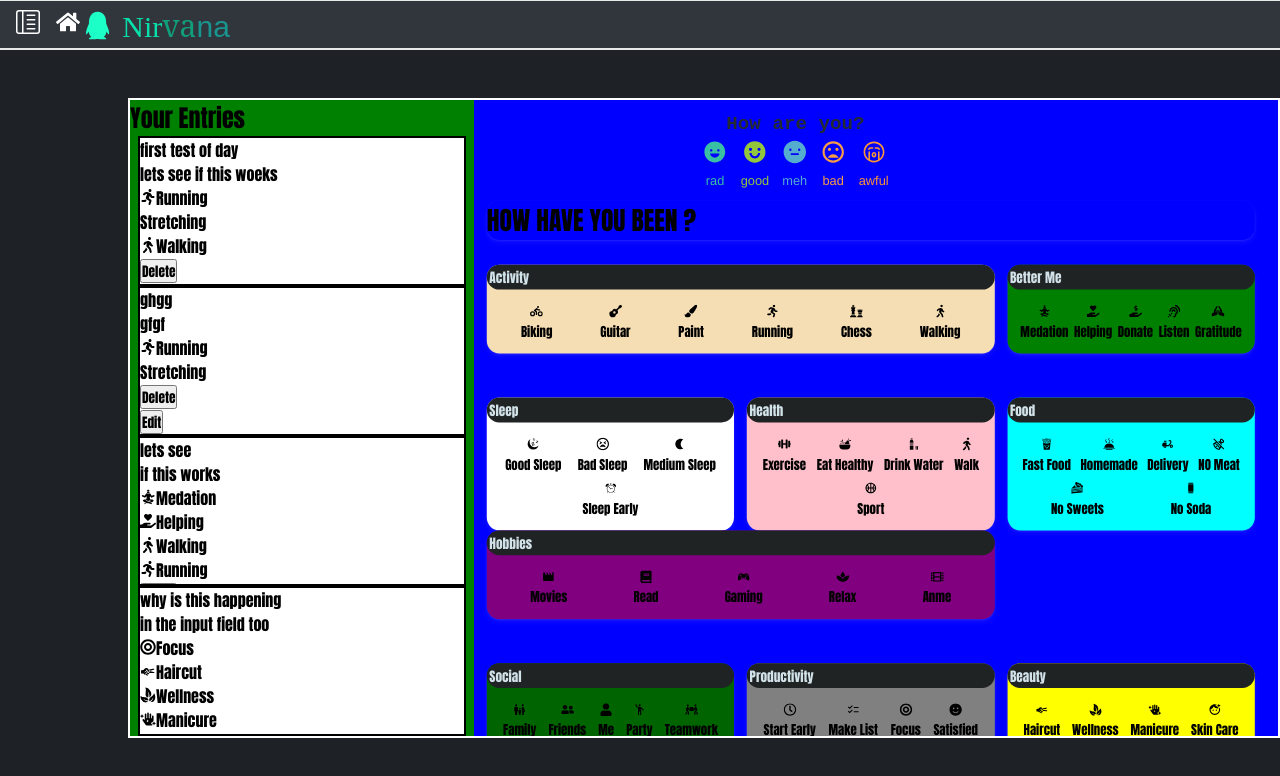
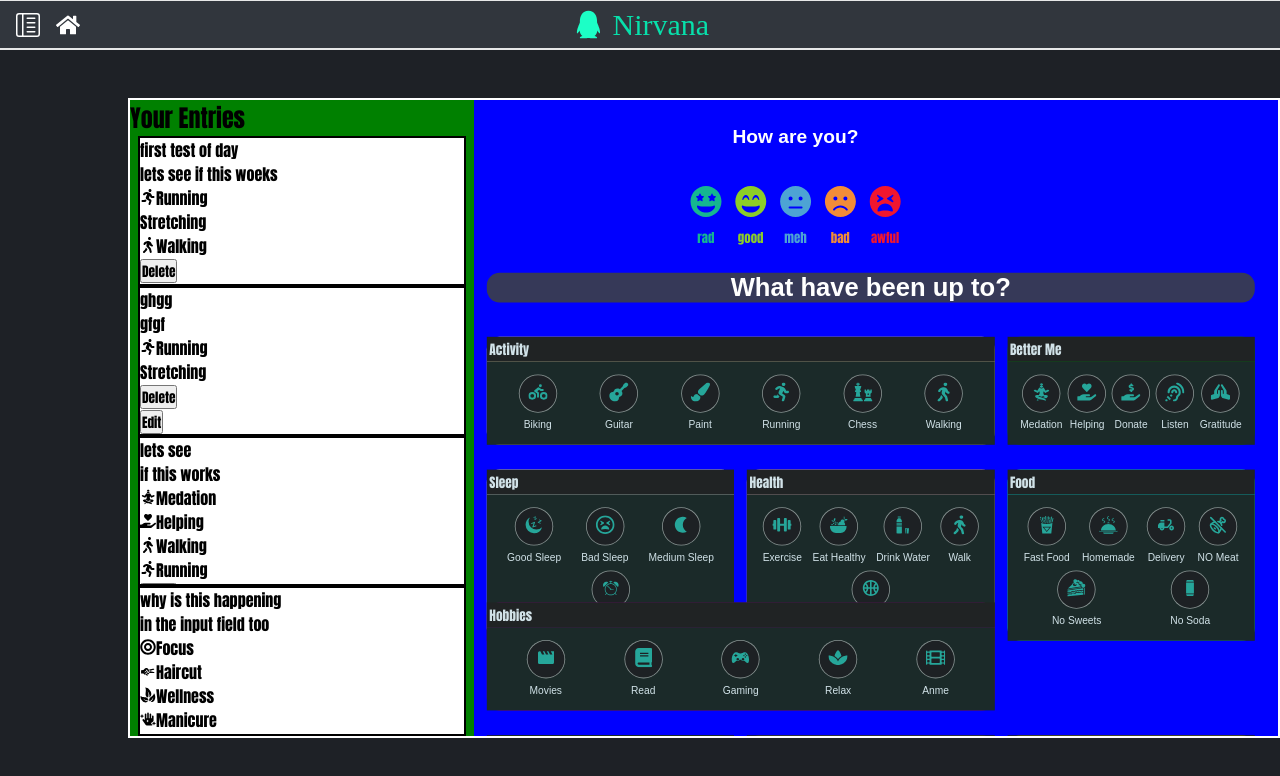
Before and after one commit to RishabhKumarDev/Nirvana, a React (Vite) app: page /history in a window 1280 px wide. Shown: the top 776 px of the page. Built offline with nearby package versions, Linux system fonts and the light colour scheme; data requests are answered from the project's data file.

Commit message:
basic styling of input page is complete now i am working on time and date and history styling

```diff
--- a/data/db.json
+++ b/data/db.json
@@ -121,6 +121,17 @@
         "Sad"
       ],
       "selectedCoverEmoji": "meh"
+    },
+    {
+      "id": "1d5c",
+      "title": "test",
+      "content": "hiii",
+      "selectedEmojis": [
+        "Biking",
+        "Exercise",
+        "Tired"
+      ],
+      "selectedCoverEmoji": "good"
     }
   ]
 }
--- a/src/components/EmotionsTracker.jsx
+++ b/src/components/EmotionsTracker.jsx
@@ -6,10 +6,10 @@ import { CoverEmojis } from './IconsContainer';
 const EmotionsTracker = ({selectedCoverEmoji,setSelectedCoverEmoji}) => {
 
    const location = useLocation();
-
+   const isCoverPage = location.pathname === "/";
     return (
 
-        <div className="cover-felling-tracker">
+        <div className={`cover-felling-tracker ${isCoverPage ? "": "in-input-page"}`}>
            <div className="question-container">
             <h3 className='question'>How are you?</h3>
            </div>
@@ -20,16 +20,19 @@ const EmotionsTracker = ({selectedCoverEmoji,setSelectedCoverEmoji}) => {
             const emojiElement = (
                 <div
               key={i}
-              className={`emoji-container ${selectedCoverEmoji === emoji.name ? "cover-emoji-selected": selectedCoverEmoji ? "cover-emoji-not-selected" : ""}`}
+              className={`emoji-container `}
               onClick={()=> setSelectedCoverEmoji(emoji.name)}
                 >
-                   <span className={`emoji ${emoji.name}`}>{emoji.icon}</span>
-                   <p className={`emoji-name ${emoji.name}`}>{emoji.name}</p>
+                   <span className={`emoji ${selectedCoverEmoji === emoji.name ? emoji.name : selectedCoverEmoji ? "cover-emoji-not-selected" : emoji.name}`}>
+                     {emoji.icon}</span>
+
+                   <p className={`${selectedCoverEmoji === emoji.name ? emoji.name : selectedCoverEmoji ? "cover-emoji-not-selected-name" : emoji.name}`}>
+                     {emoji.name}</p>
                 </div>
             )
             // wrap Link only if the location is first page "/".
 
-            return location.pathname === "/" ? (<Link to={"/input"} key={i}> {emojiElement} </Link>) : (<div key={i}> {emojiElement}  </div>);
+            return isCoverPage ? (<Link to={"/input"} key={i}> {emojiElement} </Link>) : (<div key={i}> {emojiElement}  </div>);
 
  } )}
 
--- a/src/components/IconsContainer.jsx
+++ b/src/components/IconsContainer.jsx
@@ -5,6 +5,7 @@ import {
     FaAssistiveListeningSystems, FaHandHoldingUsd, FaUserFriends, FaUser,
     FaPeopleCarry,  FaRegClock, FaBullseye, FaSmile, FaBookOpen,
     FaHandSparkles, FaRegTired , FaHeart, FaQuestion , FaChess ,FaBiking , FaGuitar , FaPaintBrush
+    ,FaTired ,FaFrown ,FaGrinStars ,FaGrinBeam ,FaMeh
   } from "react-icons/fa";
 
   // react-icons/md
@@ -13,7 +14,7 @@ import {
     MdOutlineSportsBasketball, MdMovie,
     MdFamilyRestroom,  MdEmojiPeople, MdOutlineTrackChanges, MdChecklist,
     MdCelebration ,
-    MdFaceRetouchingNatural ,
+    MdFaceRetouchingNatural ,MdSentimentSatisfied
   } from "react-icons/md";
 
   // react-icons/gi
@@ -28,19 +29,14 @@ import {
   // react-icons/tb
   import { TbCloudStorm, TbBalloon, TbMountain , TbMeatOff } from "react-icons/tb";
 
- // cover emojis
- import { IoIosHappy } from "react-icons/io";
- import { RiEmotionHappyFill } from "react-icons/ri";
- import { AiFillMeh } from "react-icons/ai";
- import { MdMoodBad } from "react-icons/md";
- import { LiaSadCrySolid } from "react-icons/lia";
+
 
 export const CoverEmojis = [
-    {icon: <IoIosHappy/>,name:'rad'},
-    {icon: <RiEmotionHappyFill/>,name:'good'},
-    {icon: <AiFillMeh/>,name:'meh'},
-    {icon: <MdMoodBad/>,name:'bad'},
-    {icon: <LiaSadCrySolid/>,name:'awful'}
+    {icon: <FaGrinStars/>,name:'rad'},
+    {icon: <FaGrinBeam  />,name:'good'},
+    {icon: <FaMeh />,name:'meh'},
+    {icon: <FaFrown />,name:'bad'},
+    {icon: <FaTired />,name:'awful'}
 ]
 
 export const iconCategory = [
--- a/src/components/InputEmojis.jsx
+++ b/src/components/InputEmojis.jsx
@@ -30,8 +30,12 @@ const InputEmojis = ({selectedEmojis,setSelectedEmojis}) => {
                 className={`emoji-name-container ${selectedEmojis.includes(iconObj.name)? "selected" : ""}`}
                 onClick = {() => toggleEmoji(iconObj.name)}
                 >
-                    <div className="input-emoji-wrap">{iconObj.icon}</div>
-                    <div className="input-emoji-name">{iconObj.name}</div>
+                    <div className="input-emoji-wrap">
+                        <span className="input-icon-entry">{iconObj.icon}</span>
+                        </div>
+                    <div className="input-emoji-name">
+                        <span className="input-icon-name-entry">{iconObj.name}</span>
+                        </div>
                 </div>
             ))}
         </div>
--- a/src/components/Navbar.jsx
+++ b/src/components/Navbar.jsx
@@ -32,11 +32,10 @@ const Navbar = () => {
 
             </div>
 
+
             <Link to="/" className="logo">
-             <span> <AiOutlineQq className='logo-icon' /> </span>
-              <span className="nirvana-part1">Nir</span>
-              <span className="nirvana-part2">va</span>
-              <span className="nirvana-part3">na</span>
+            <span> <AiOutlineQq className='logo-icon' /> </span>
+              <span className="nirvana-part1">Nirvana</span>
             </Link>
 
         </nav>
--- a/src/pages/InputPage.jsx
+++ b/src/pages/InputPage.jsx
@@ -25,7 +25,7 @@ const InputPage = () => {
          <EmotionsTracker selectedCoverEmoji={selectedCoverEmoji} setSelectedCoverEmoji={setSelectedCoverEmoji} />
       </div>
         <div className="input-wrap">
-           <div className="cd1"> <h1>HOW HAVE YOU BEEN ?</h1></div>
+           <div className="cd1"> <h1>What have been up to?</h1></div>
            <InputEmojis selectedEmojis={selectedEmojis} setSelectedEmojis={setSelectedEmojis} />
 
            <div className="cd12">
--- a/src/styles/EmotionsTracker.css
+++ b/src/styles/EmotionsTracker.css
@@ -1,50 +1,61 @@
+.cover-felling-tracker{
+    border-radius: 1rem;
+    padding: 1rem;
+    background: black;
+}
 .question-container{
     display: flex;
     justify-content: center;
 }
 .question{
-    font-family: 'Courier New', Courier, monospace;
-    font-size: 1.5rem;
-    color: rgb(36, 43, 50);
+    font-family: sans-serif;
+    font-size: 1.5em;
+    color: white;
 }
 .emoji-and-name-container{
+    margin-top: 2.5rem;
     display: flex;
     justify-content: center;
     gap: 1rem;
     width: 100%;
     height: 100%;
+
 }
 .emoji-container{
     display: flex;
     flex-direction: column;
     align-items: center;
-    /* background-color: red; */
 }
 .emoji{
-    font-size: 2rem;
+    font-size: 2.5rem;
 }
 .emoji-name{
     font-size: 1rem;
-    font-family: 'Franklin Gothic Medium', 'Arial Narrow', Arial, sans-serif;
+    font-family:  sans-serif;
+    font-weight: 525;
 }
 .rad{
-    color:#39bfa3 ;
+    color:#15B790  ;
 }
 .good{
-    color: #92c63d;
+    color: #8CCD29 ;
 }
 .meh{
-    color: #54adce;
+    color: #4DA3D4 ;
 }
 .bad{
-    color: #f89d45;
+    color: #F28C38;
 }
 .awful{
-    color: #f89636;
+    color: #F0162F ;
 }
-.cover-emoji-selected{
-    background-color: green;
+
+.cover-emoji-not-selected{
+    color: gray;
 }
-.cover-emoji-not-selected{
-    background-color: brown;
+.cover-emoji-not-selected-name{
+    color: white;
 }
+.in-input-page{
+    background: none;
+}
--- a/src/styles/FirstPage.css
+++ b/src/styles/FirstPage.css
@@ -8,8 +8,8 @@
 .first-page-journal-cover-wrap{
     display: flex;
     margin-left: 20%;
-    max-width: 680px;
-    width: 35vw;
+    max-width: 670px;
+    width: 33vw;
     max-height:500px ;
     height: 59vh;
 }
@@ -25,7 +25,7 @@
     border-bottom-left-radius: 1rem;
 
     background: rgb(44,44,44);
-    background: linear-gradient(90deg, rgba(44,44,44,1) 8%, rgba(0, 0, 0, 0.905) 65%);
+    background: linear-gradient(90deg, rgba(0, 0, 0, 0.905) 8%, rgb(33, 33, 33) 65%);
 }
 .journal-cover{
     width: 100%;
@@ -35,7 +35,9 @@
     border-top-right-radius: 0.5rem;
     border-bottom-right-radius: 0.5rem;
     background: rgb(255,122,119);
-    background: linear-gradient(90deg, rgba(255,122,119,1) 0%, rgba(133,63,63,0.7797356828193833) 100%);
+    /* background: linear-gradient(90deg, rgba(255,122,119,1) 0%, rgba(133,63,63,0.7797356828193833) 100%); */
+    background: linear-gradient(190deg, #4E6675 0%, #334D5A 100%);
+
 }
 .owner-name-dispay{
     width: fit-content;
@@ -46,8 +48,11 @@
 
 .owner-name-dispay h2{
     font-family: sans-serif;
+    border: 0.2rem solid wheat;
+    padding: 0.8rem 1rem;
+    border-radius: 2rem;
 }
 .input{
-    /* margin-top: 5rem; */
+    margin-top: 6rem;
     justify-self: center;
 }
--- a/src/styles/InputEmojis.css
+++ b/src/styles/InputEmojis.css
@@ -4,7 +4,6 @@
     display: flex;
     align-items: center;
     padding: 0.2rem;
-    border-radius: 1rem;
     background-color: #202324;
     color: #d1e2e8;
     font-size: 104%;
@@ -19,7 +18,9 @@
     /* justify-content: space-evenly; */
     gap: 0.4rem;
     min-height:  auto;
-    /* background-color: #111314; */
+    background-color: #1B2A29 ;
+    /* box-shadow: 0 4px 6px rgba(255, 255, 255, 0.05),
+    0 1px 3px rgba(255, 255, 255, 0.1); */
 }
 .emoji-name-container{
     border-radius: 50%;
@@ -45,3 +46,24 @@
     border-radius: 50%;
     padding: 0.2rem;
 }
+.input-emoji-wrap{
+    background-color: #1d2124;
+    width: 3rem;
+    height: 3rem;
+    border-radius: 50%;
+    display: flex;
+    align-items: center;
+    justify-content: center;
+    border: 0.1px solid #b0bdbbb9 ;
+
+}
+.input-icon-entry{
+    font-size: 1.5rem;
+    padding: 1rem;
+    color: #26A69A ;
+}
+.input-icon-name-entry{
+    font-family: sans-serif;
+    font-size: 0.8rem;
+    color: #d1e2e8;
+}
--- a/src/styles/InputPage.css
+++ b/src/styles/InputPage.css
@@ -18,15 +18,21 @@
 .input-wrap > div{
     /* min-height: 9rem; */
     border-radius: 1rem;
-    box-shadow: 0 4px 6px rgba(255, 255, 255, 0.05),
-    0 1px 3px rgba(255, 255, 255, 0.1); /* Softer, lower shadow */
+    /* Softer, lower shadow */
 }
 
 
 .cd1{
+
+    display: flex;
+    align-items: center;
+    justify-content: center;
+    color: #fff ;
     grid-column: span 3;
-
-    background-color: blue;
+    background-color: #3e4141e0 ;
+}
+.cd1 h1{
+    font-family: sans-serif;
 }
 .cd2{
     grid-column: span 2;
--- a/src/styles/Navbar.css
+++ b/src/styles/Navbar.css
@@ -2,7 +2,7 @@
     width: 100%;
     height: 50px;
     display: flex;
-    justify-content:stretch;
+    justify-content:space-between;
     align-items: center;
     background-color: #31363d;
     border-top: 1px solid #e7e8e8;
@@ -10,11 +10,19 @@
 }
 .logo{
     text-decoration: none;
+    display: flex;
+    align-items: center;
+    gap: 0.4rem;
     font-size: 30px;
+    position: absolute;
+    left: 50%;
+    transform: translateX(-50%);
 }
 .logo-icon{
     font-size: 2.2rem;
-   vertical-align: middle;
+   /* vertical-align: middle; */
+   display: flex;
+   align-items: center;
    color: #1cffc6;
 }
 .nirvana-part1 {
@@ -22,20 +30,12 @@
     color: #00ffbfd8;
 }
 
-.nirvana-part2 {
-    font-family: "serif", sans-serif;
-    color: #119e7b;
-}
-
-.nirvana-part3 {
-    font-family: "Great Vibes", sans-serif;
-    color: #19958f;
-}
 .side-home-icon{
     display: block;
     gap: 1rem;
 }
 .side-bar-icon,.home-icon{
+    vertical-align: middle;
     color: #ffffff;
     font-size: 1.5rem;
     cursor: pointer;
--- a/src/styles/SideBar.css
+++ b/src/styles/SideBar.css
@@ -11,8 +11,8 @@
 
 }
 .side-bar-shadow.open {
-  /* background: rgba(0, 0, 0, 0.5); */
-  background-color: rebeccapurple;
+  background: rgba(0, 0, 0, 0.5);
+  /* background-color: rebeccapurple; */
   opacity: 1;
   visibility: visible;
 }
```
